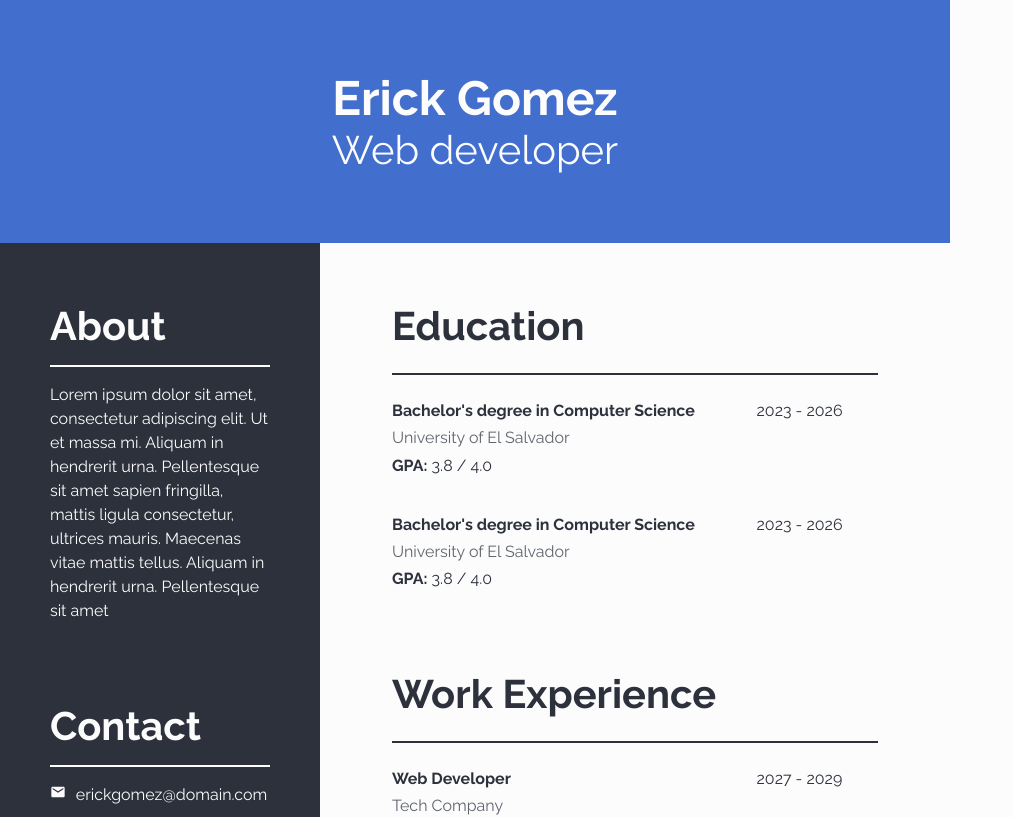
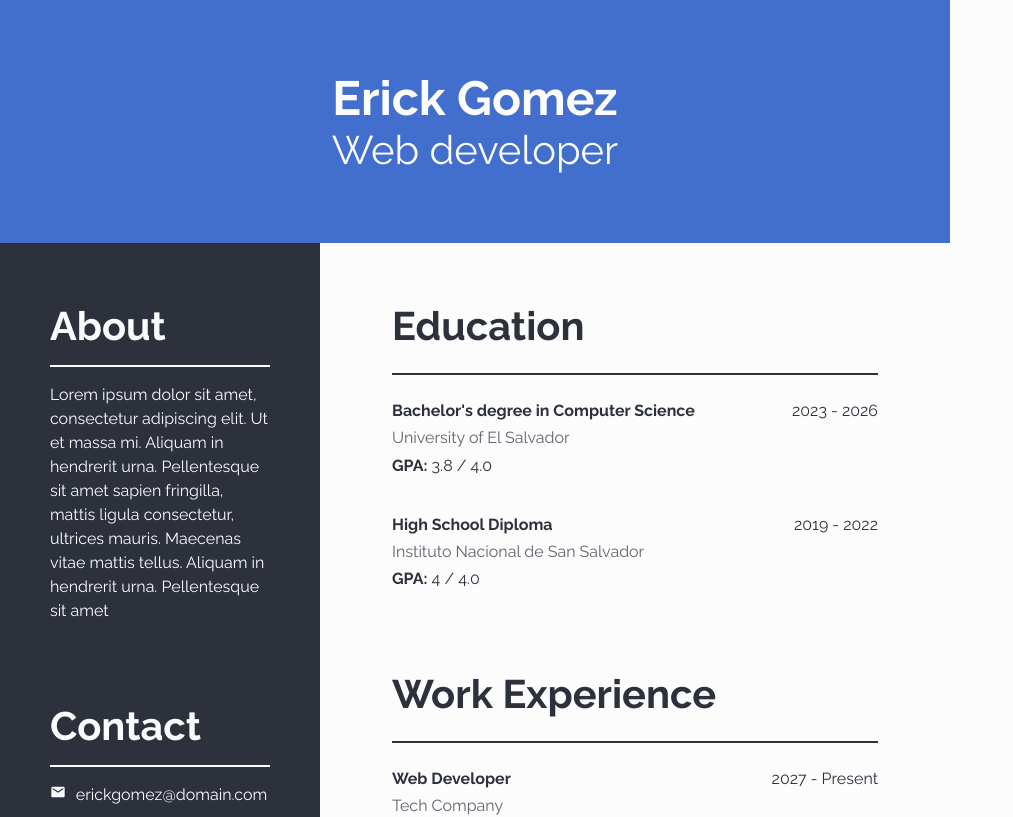
Before and after one commit to ErickBGomez/cv-application, a React (Vite) app: page / in a window 1280 px wide. Shown: the top 817 px of the page, without its empty margins (0-1013 px from the left). Built offline with nearby package versions, Linux system fonts and the light colour scheme.

Commit message:
Remove provisional data from Resume

```diff
--- a/src/App.jsx
+++ b/src/App.jsx
@@ -37,7 +37,7 @@ const data = {
       title: "Web Developer",
       company: "Tech Company",
       startYear: 2027,
-      endYear: 2029,
+      endYear: "Present",
       description:
         "Lorem ipsum dolor sit amet, consectetur adipiscing elit. Ut et massa mi. Aliquam in hendrerit urna. Pellentesque sit amet sapien fringilla, mattis ligula consectetur, ultrices mauris. Maecenas vitae mattis tellus. Aliquam in hendrerit urna. Pellentesque sit amet ",
     },
--- a/src/components/resume/Resume/Resume.jsx
+++ b/src/components/resume/Resume/Resume.jsx
@@ -4,24 +4,6 @@ import ContactInfo from "../ContactInfo/ContactInfo";
 import SkillInfo from "../SkillInfo/SkillInfo";
 import "./Resume.scss";
 import ResumeEntry from "../ResumeEntry/ResumeEntry";
-
-// Provisional data, remove later
-const educationData = {
-  degree: "Bachelor's degree in Computer Science",
-  institution: "University of El Salvador",
-  startYear: 2023,
-  endYear: 2026,
-  gpa: 3.8,
-};
-
-const workData = {
-  title: "Web Developer",
-  company: "Tech Company",
-  startYear: 2027,
-  endYear: 2029,
-  description:
-    "Lorem ipsum dolor sit amet, consectetur adipiscing elit. Ut et massa mi. Aliquam in hendrerit urna. Pellentesque sit amet sapien fringilla, mattis ligula consectetur, ultrices mauris. Maecenas vitae mattis tellus. Aliquam in hendrerit urna. Pellentesque sit amet ",
-};
 
 const Resume = ({ data }) => {
   const {
@@ -31,6 +13,8 @@ const Resume = ({ data }) => {
     email,
     phoneNumber,
     location,
+    education,
+    workExperience,
     skills,
   } = data;
 
@@ -57,12 +41,14 @@ const Resume = ({ data }) => {
       </aside>
       <div className="resume-main">
         <ResumeSection title="Education" list>
-          <ResumeEntry context="education" data={educationData} />
-          <ResumeEntry context="education" data={educationData} />
+          {education.map((e, i) => (
+            <ResumeEntry key={i} context="education" data={e} />
+          ))}
         </ResumeSection>
         <ResumeSection title="Work Experience" list>
-          <ResumeEntry context="work" data={workData} />
-          <ResumeEntry context="work" data={workData} />
+          {workExperience.map((w, i) => (
+            <ResumeEntry key={i} context="work" data={w} />
+          ))}
         </ResumeSection>
       </div>
     </div>
--- a/src/components/resume/ResumeEntry/ResumeEntry.scss
+++ b/src/components/resume/ResumeEntry/ResumeEntry.scss
@@ -2,7 +2,7 @@
 
 .resume-entry {
   display: grid;
-  grid-template-columns: 3fr 1fr;
+  grid-template-columns: 1fr max-content;
   grid-template-areas:
     "title years"
     "subtitle subtitle"
```
